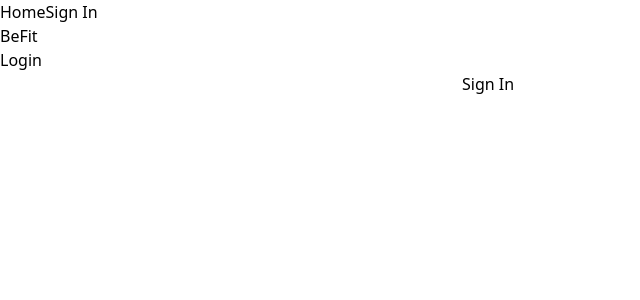
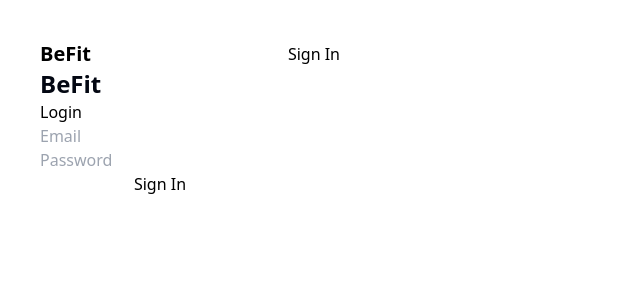
Before and after one commit to m2lovric/BeFit, a React (Vite) app: page /login in a window 1280 px wide. Shown: the top 300 px of the page, without its empty margins (0-640 px from the left). Built offline with nearby package versions, Linux system fonts and the light colour scheme; no server answers.

Commit message:
Handle navigation

```diff
--- a/src/App.tsx
+++ b/src/App.tsx
@@ -1,19 +1,30 @@
 import { auth } from './config/firebaseConfig.ts';
 import { Routes, Route } from 'react-router-dom';
 import ProtectedRoute from './components/ProtectedRoute.tsx';
-import Home from './pages/Home.tsx';
 import Dashboard from './pages/Dashboard.tsx';
 import Login from './pages/Auth/Login.tsx';
 import Navigation from './components/Navigation.tsx';
+import { onAuthStateChanged, User } from 'firebase/auth';
+import { useEffect, useState } from 'react';
 
 function App() {
-  const user = auth.currentUser;
+  const [user, setUser] = useState<User | null>(null);
+
+  useEffect(() => {
+    onAuthStateChanged(auth, (user) => {
+      if (user) {
+        setUser(user);
+      } else {
+        setUser(null);
+      }
+    });
+  }, [user]);
+
   return (
-    <>
-      <Navigation />
-      <h1>BeFit</h1>
+    <main className='p-10 w-full'>
+      <Navigation user={user} />
+      <h1 className='text-2xl font-bold text-gray-950'>BeFit</h1>
       <Routes>
-        <Route path='/home' element={<Home />} />
         <Route path='/login' element={<Login />} />
         <Route
           path='/dashboard'
@@ -24,7 +35,7 @@ function App() {
           }
         />
       </Routes>
-    </>
+    </main>
   );
 }
 
--- a/src/components/Navigation.tsx
+++ b/src/components/Navigation.tsx
@@ -1,10 +1,24 @@
 import { Link } from 'react-router-dom';
+import { User, signOut } from 'firebase/auth';
+import { auth } from '../config/firebaseConfig';
 
-const Navigation = () => {
+interface NavigationType {
+  user: User | null;
+}
+
+const Navigation = ({ user }: NavigationType) => {
   return (
-    <nav>
-      <Link to='/home'>Home</Link>
-      <Link to='/login'>Sign In</Link>
+    <nav className='flex justify-between w-1/4 items-center'>
+      <h2 className='text-xl font-bold'>BeFit</h2>
+      {user == null ? (
+        <Link to='/login'>Sign In</Link>
+      ) : (
+        <>
+          <Link to='/dashboard'>Dashboard</Link>
+          <p>{user.email}</p>
+          <button onClick={() => signOut(auth)}>Sign out</button>
+        </>
+      )}
     </nav>
   );
 };
--- a/src/components/ProtectedRoute.tsx
+++ b/src/components/ProtectedRoute.tsx
@@ -8,7 +8,7 @@ interface ProtectedRouteType {
 
 const ProtectedRoute = ({ user, children }: ProtectedRouteType) => {
   if (!user) {
-    return <Navigate to='/home' replace />;
+    return <Navigate to='/login' replace />;
   }
 
   return children;
--- a/src/pages/Auth/Login.tsx
+++ b/src/pages/Auth/Login.tsx
@@ -1,11 +1,37 @@
+import { useState } from 'react';
+import { handleSignIn } from './useAuth';
+import { useNavigate } from 'react-router-dom';
+
 const Login = () => {
+  const [login, setLogin] = useState({ email: '', password: '' });
+  const navigate = useNavigate();
+
+  function handleForm(e: React.FormEvent) {
+    e.preventDefault();
+    handleSignIn(login.email, login.password);
+    setLogin({ email: '', password: '' });
+    navigate('/dashboard');
+  }
   return (
     <div>
-      Login
-      <form>
-        <input type='email' />
-        <input type='password' name='' id='' />
-        <button>Sign In</button>
+      <h2>Login</h2>
+      <form
+        onSubmit={handleForm}
+        className='flex flex-col justify-between w-1/5'
+      >
+        <input
+          type='email'
+          placeholder='Email'
+          onChange={(e) => setLogin({ ...login, email: e.target.value })}
+          value={login.email}
+        />
+        <input
+          type='password'
+          placeholder='Password'
+          onChange={(e) => setLogin({ ...login, password: e.target.value })}
+          value={login.password}
+        />
+        <button type='submit'>Sign In</button>
       </form>
     </div>
   );
--- a/src/pages/Auth/useAuth.ts
+++ b/src/pages/Auth/useAuth.ts
@@ -3,8 +3,8 @@ import {
   createUserWithEmailAndPassword,
   signInWithEmailAndPassword,
 } from 'firebase/auth';
+const auth = getAuth();
 
-const auth = getAuth();
 const handleCreateUser = (email: string, password: string) => {
   createUserWithEmailAndPassword(auth, email, password)
     .then((userCredential) => {
--- a/src/pages/Home.tsx
+++ /dev/null
@@ -1,7 +0,0 @@
-import React from 'react';
-
-const Home = () => {
-  return <div>Home</div>;
-};
-
-export default Home;
```
